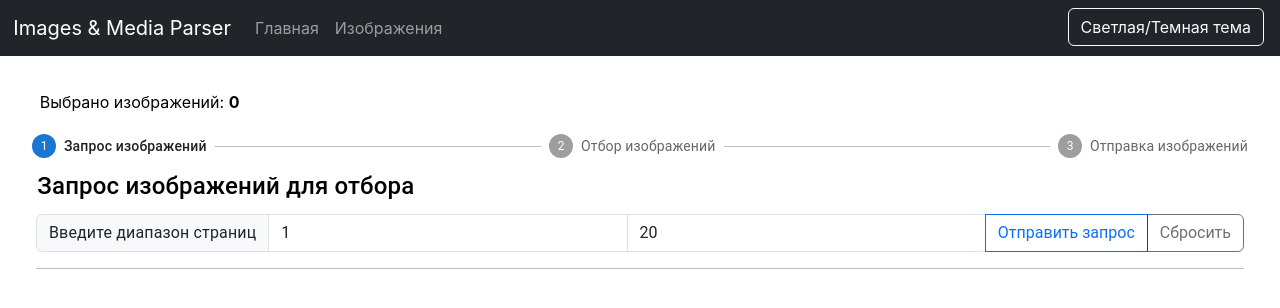
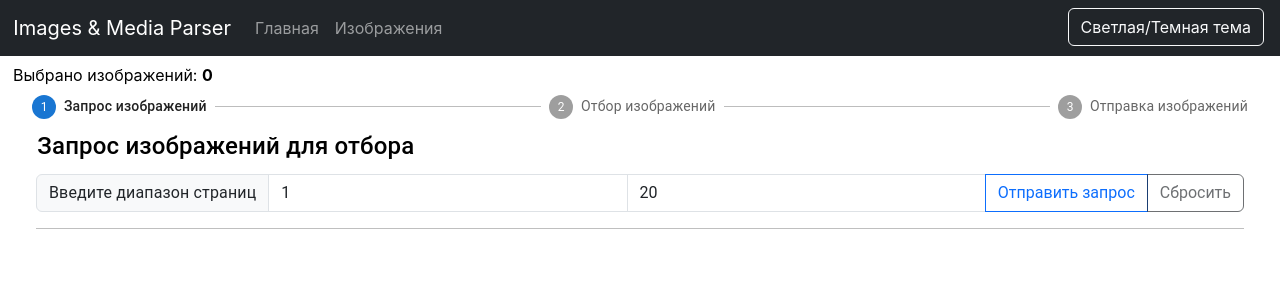
Before and after one commit to tyomakr/SpringWebParser, a React (Create React App) app in the folder ui/: page /fwi-stepper in a window 1280 px wide. Shown: the top 308 px of the page. Built offline with nearby package versions, Linux system fonts and the light colour scheme.

Commit message:
Gallery.js - scale portal modal refactoring

```diff
--- a/ui/public/index.html
+++ b/ui/public/index.html
@@ -29,14 +29,7 @@
 </head>
 <body>
 <noscript>You need to enable JavaScript to run this app.</noscript>
-<div id="root"></div>
-<!--
-  This HTML file is a template.
-  If you open it directly in the browser, you will see an empty page.
-  You can add webfonts, meta tags, or analytics to this file.
-  The build step will place the bundled scripts into the <body> tag.
-  To begin the development, run `npm start` or `yarn start`.
-  To create a production bundle, use `npm run build` or `yarn build`.
--->
+  <div id="root"></div>
+  <div id="modal-root"></div> <!-- для рендеринга модалки вне основного контента -->
 </body>
 </html>
--- a/ui/src/common/App.css
+++ b/ui/src/common/App.css
@@ -41,12 +41,10 @@
 }
 
 .header-info-selected-images-line {
-  position: sticky;
-  top: 0;
-  margin-left: 20pt;
-  margin-top: 20pt;
-  margin-bottom: 10pt;
-  z-index: 999999;
+    position: sticky;
+    top: 0;
+    z-index: 999999;
+    background: inherit; /* Фон наследуется от темы */
 }
 
 .header-info-selected-images-line-td {
--- /dev/null
+++ b/ui/src/components/Portal.js
@@ -0,0 +1,9 @@
+import React from 'react';
+import { createPortal } from 'react-dom';
+
+const Portal = ({ children }) => {
+    const modalRoot = document.getElementById('modal-root');
+    return createPortal(children, modalRoot);
+};
+
+export default Portal;
--- a/ui/src/components/fragments/Gallery.js
+++ b/ui/src/components/fragments/Gallery.js
@@ -6,6 +6,7 @@ import { ImageList, ImageListItem, ImageListItemBar, IconButton } from "@mui/mat
 import AddIcon from '@mui/icons-material/Add';
 import ZoomInIcon from '@mui/icons-material/ZoomIn';
 import Pagination from "../Pagination";
+import Portal from "../Portal";
 
 const Gallery = inject("storeFI")(observer((props) => {
     const [items] = useState(props.storeFI.webImages);
@@ -74,6 +75,7 @@ const Gallery = inject("storeFI")(observer((props) => {
 
             {/* Модальное окно для увеличения */}
             {selectedImage && (
+                <Portal>
                     <div
                         style={{
                             position: 'fixed',
@@ -82,11 +84,10 @@ const Gallery = inject("storeFI")(observer((props) => {
                             right: 0,
                             bottom: 0,
                             backgroundColor: 'rgba(0,0,0,0.7)',
-                        zIndex: 2000,
+                            zIndex: 1000000, // Больше, чем у header (999999)
                             display: 'flex',
                             justifyContent: 'center',
                             alignItems: 'center',
-                        cursor: 'pointer'
                         }}
                         onClick={() => setSelectedImage(null)}
                     >
@@ -97,11 +98,11 @@ const Gallery = inject("storeFI")(observer((props) => {
                                 maxHeight: '70vh',
                                 objectFit: 'contain',
                                 borderRadius: '8px',
-                            pointerEvents: 'none' // Запрет кликов на само изображение
                             }}
                             alt="Увеличенное изображение"
                         />
                     </div>
+                </Portal>
             )}
         </div>
     );
```
Lines whose indentation alone changed are shown as unchanged.
